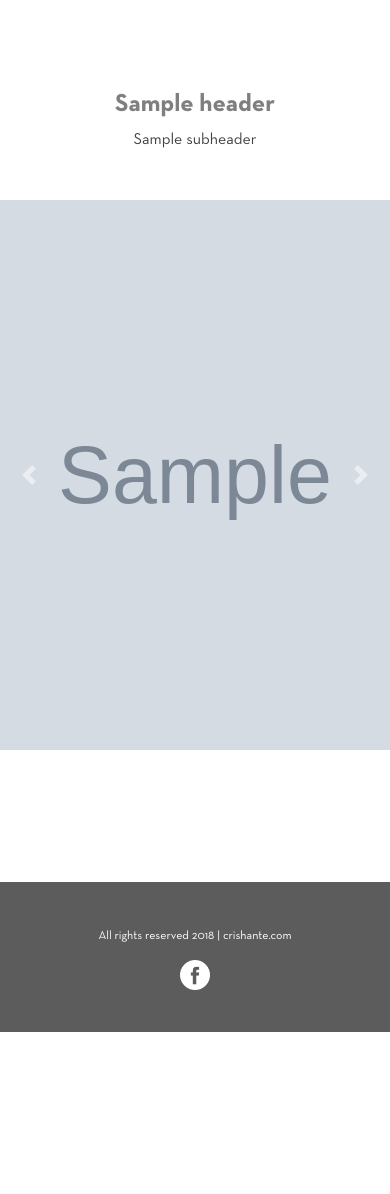
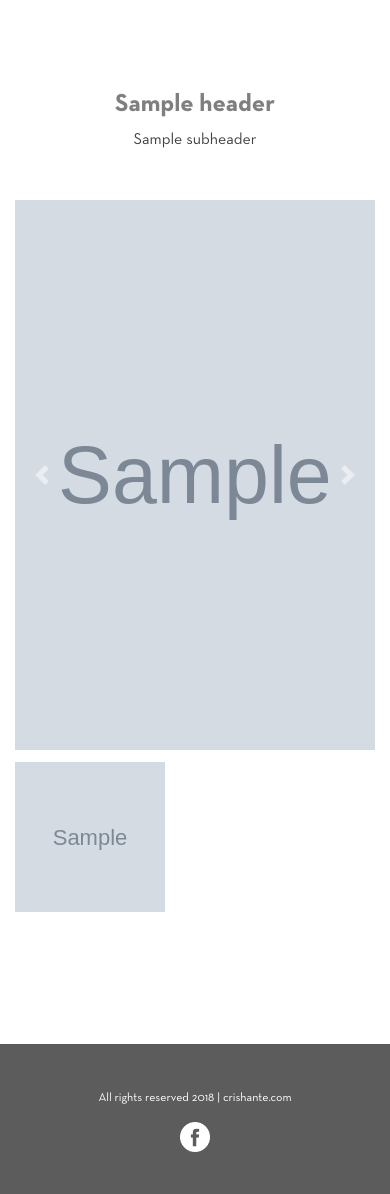
Before and after one commit to archchoa/crishante, a Django app: template templates/portfolio/portfolio_list.html in a window 390 px wide. Shown: the part 341-1535 px from the top of the page. Before the commit the page ends 1373 px from the top, so only its background shows below. Run offline with Django 3.2, Linux system fonts and the light colour scheme; the template is opened without the code that fills it: most values are stand-ins (such as "Sample title", 1, 10 or a date in 2020); grey boxes marked "Sample" are stand-in pictures; some libraries are stand-ins or nearby versions.

Commit message:
Finalize carousel in gallery and portfolio

```diff
--- a/templates/portfolio/portfolio_list.html
+++ b/templates/portfolio/portfolio_list.html
@@ -54,11 +54,15 @@
     .workHeader {
       color: rgba(0, 0, 0, 0.5);
       font-size: 1.5625rem;
+      margin-left: 60px;
+      margin-right: 60px;
     }
     .workSubheader {
       color: rgba(0, 0, 0, 0.75);
       font-size: 1rem;
       margin-bottom: 48px;
+      margin-left: 60px;
+      margin-right: 60px;
     }
     .workListItem {
       margin-bottom: 36px;
@@ -66,13 +70,26 @@
       margin-right: 60px;
       margin-top: 96px;
     }
-    .carousel {
-      width: 75%;
-    }
     .carouselImage {
       height: 550px;
       object-fit: cover;
       object-position: bottom;
+    }
+    .carouselSubImages {
+      height: 550px;
+      overflow-y: scroll;
+    }
+    .carouselSubImage {
+      display: block;
+      height: 200px;
+      width: 100%;
+      object-fit: cover;
+    }
+    .carouselLink .carouselSubImage {
+      margin-bottom: 24px;
+    }
+    .carouselLink:last-child .carouselSubImage {
+      margin-bottom: 0px;
     }
     .carouselCaption {
       background: rgba(0, 0, 0, 0.5);
@@ -88,6 +105,9 @@
     .carouselDescription {
       margin-bottom: 0px;
       text-align: left;
+    }
+    .carouselLink:hover {
+      cursor: pointer;
     }
     @media (max-width: 992px) {
       #header {
@@ -116,8 +136,19 @@
         margin-left: 0px;
         margin-right: 0px;
       }
-      .carousel {
-        width: 100%;
+      .carouselSubImages {
+        height: inherit;
+        overflow-y: auto;
+      }
+      .carouselSubImage {
+        display: inline-block;
+        height: 150px;
+        width: 150px;
+        object-fit: cover;
+      }
+      .carouselLink .carouselSubImage {
+        margin-top: 12px;
+        margin-bottom: 0px;
       }
     }
   </style>
@@ -148,6 +179,9 @@
                 <h4 class="workHeader neutraBold">{{ work.header }}</h4>
                 <p class="workSubheader neutra">{{ work.subheader }}</p>
               {% endif %}
+              <div class="container-fluid">
+                <div class="row">
+                  <div class="col-lg-8 col-md-12">
                     <div id="carousel-{{ forloop.counter }}" class="carousel slide" data-ride="carousel">
                       <div class="carousel-inner">
                         {% for photo in work.photo_set.all %}
@@ -170,9 +204,38 @@
                       </a>
                     </div>
                   </div>
+                  <div class="col-lg-4 col-md-12">
+                    <div class="carouselSubImages">
+                      {% with carouselIndex=forloop.counter %}
+                        {% for photo in work.photo_set.all %}
+                          <a data-carousel="carousel-{{ carouselIndex }}" data-slide-to="{{ forloop.counter }}" class="carouselLink">
+                            <img class="carouselSubImage" src="{{ photo.image.url }}">
+                          </a>
+                        {% endfor %}
+                      {% endwith %}
+                    </div>
+                  </div>
+                </div>
+              </div>
+            </div>
           {% endfor %}
         </div>
       </div>
     {% endfor %}
   </div>
 {% endblock %}
+
+{% block scripts %}
+  <script type="text/javascript">
+    $(document).ready(function() {
+      $(".carouselLink").click(function(e) {
+        e.preventDefault();
+
+        var carousel = $(this).data('carousel');
+        var slide = $(this).data('slide-to') - 1;
+
+        $("#" + carousel).carousel(slide);
+      });
+    });
+  </script>
+{% endblock %}
```
Also changed, not shown: templates/gallery/section_list.html (+64 -5 lines). Lines whose indentation alone changed are shown as unchanged.
